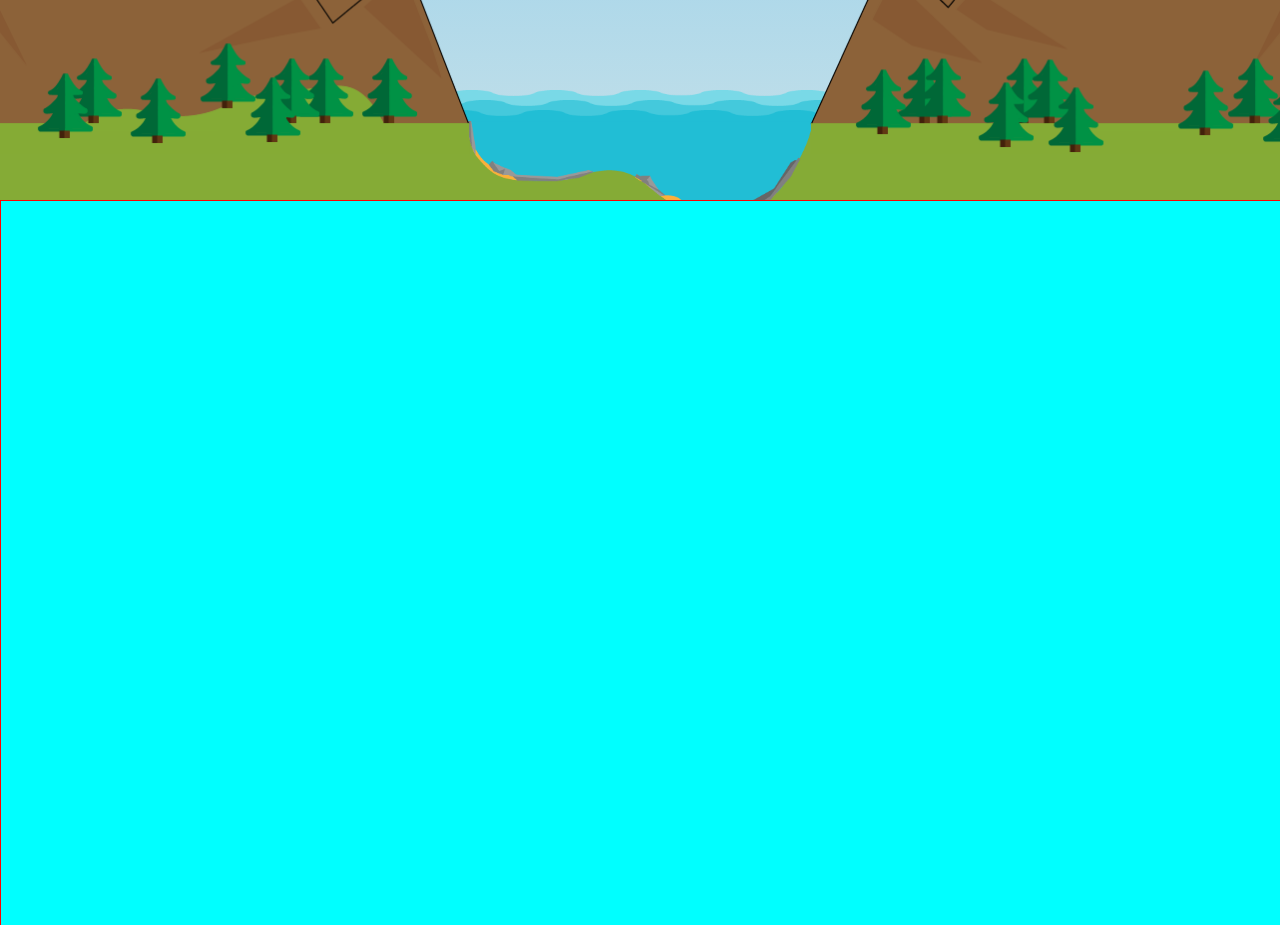
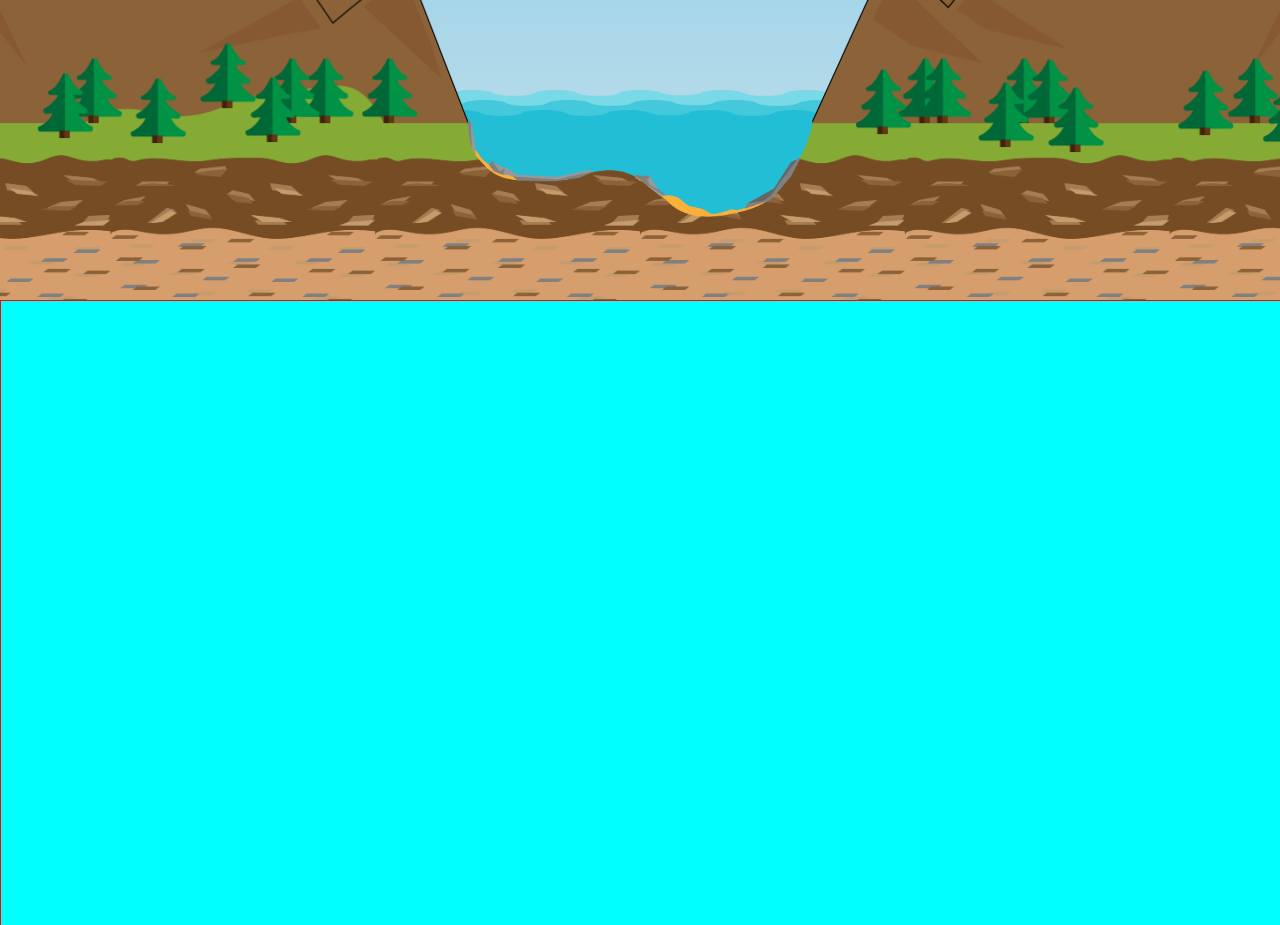
Before and after one commit to kgorbell/myPortfolio, a React (Create React App) app in the folder my-portfolio/: page / in a window 1280 px wide. Shown: the part 600-1525 px from the top of the page. Built offline with nearby package versions, Linux system fonts and the light colour scheme.

Commit message:
mountain, ground, trees lanscape completed

```diff
--- a/my-portfolio/src/Components/Jumbotron.js
+++ b/my-portfolio/src/Components/Jumbotron.js
@@ -10,6 +10,7 @@ import Waves_lt from '../images/waves_light.png';
 import Waves_med from '../images/waves_med.png';
 import Waves_dark from '../images/waves_dark.png';
 import Lake from '../images/lake.png';
+import Ground from '../images/ground.png';
 
 class Jumbotron extends Component {
     constructor() {
@@ -38,6 +39,7 @@ class Jumbotron extends Component {
                     <div className='grass'>
                         <img src={Lake} alt='lake' className='lake'/>
                     </div>
+                <img src={Ground} alt='ground' className='ground' />
                 </div>
             </div>
         )
--- a/my-portfolio/src/Styles/css/index.css
+++ b/my-portfolio/src/Styles/css/index.css
@@ -12,6 +12,7 @@ code {
   border: 1px solid red;
 }
 .jumbotron {
+  min-height: 900px;
   height: 100vh;
   width: 100vw;
   overflow: hidden;
@@ -65,7 +66,7 @@ code {
 }
 .jumbotron .scenery .grass {
   width: 100%;
-  height: 300px;
+  height: 340px;
   background-color: #85AB36;
   position: absolute;
   display: flex;
@@ -76,6 +77,12 @@ code {
   width: 346px;
   height: 96px;
   margin-top: -1px;
+  z-index: 2;
+}
+.jumbotron .scenery .ground {
+  position: absolute;
+  top: 755px;
+  height: 270px;
 }
 .about-me {
   width: 100%;
--- a/my-portfolio/src/Styles/less/jumbotron.less
+++ b/my-portfolio/src/Styles/less/jumbotron.less
@@ -1,4 +1,5 @@
 .jumbotron {
+    min-height: 900px;
     height: 100vh;
     width: 100vw;
     overflow: hidden;
@@ -40,9 +41,7 @@
             right: 0;
             margin-left: auto;
             margin-right: auto;
-            width: 550px;
-            // z-index: 1;
-        }
+            width: 550px;        }
 
         .lt {
             top: 690px;
@@ -60,7 +59,7 @@
 
         .grass {
             width: 100%;
-            height: 300px;
+            height: 340px;
             background-color: #85AB36;
             position: absolute;
             display: flex;
@@ -71,7 +70,14 @@
                 width: 346px;
                 height: 96px;
                 margin-top: -1px;
+                z-index: 2;
             }
+        }
+
+        .ground {
+            position: absolute;
+            top: 755px;
+            height: 270px;
         }
     }
 }
```
Also changed, not shown: my-portfolio/src/images/ground.png (added), my-portfolio/src/images/mountains-right.png (deleted).
